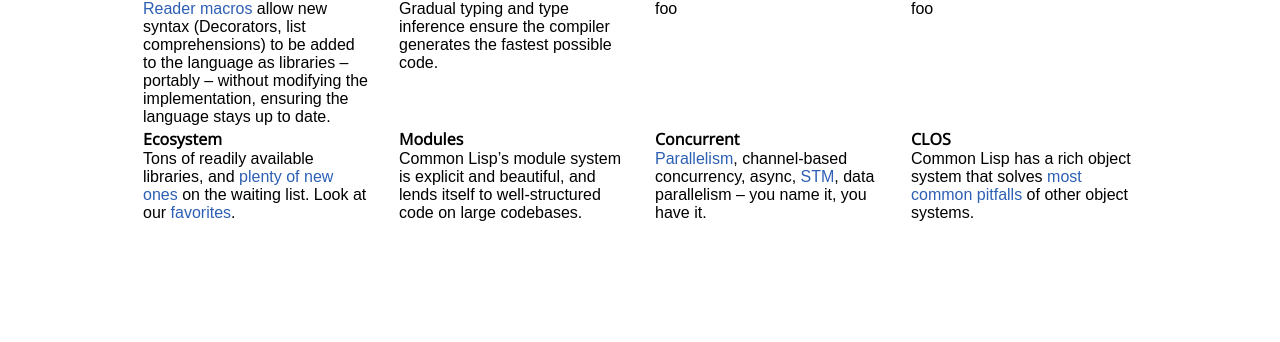
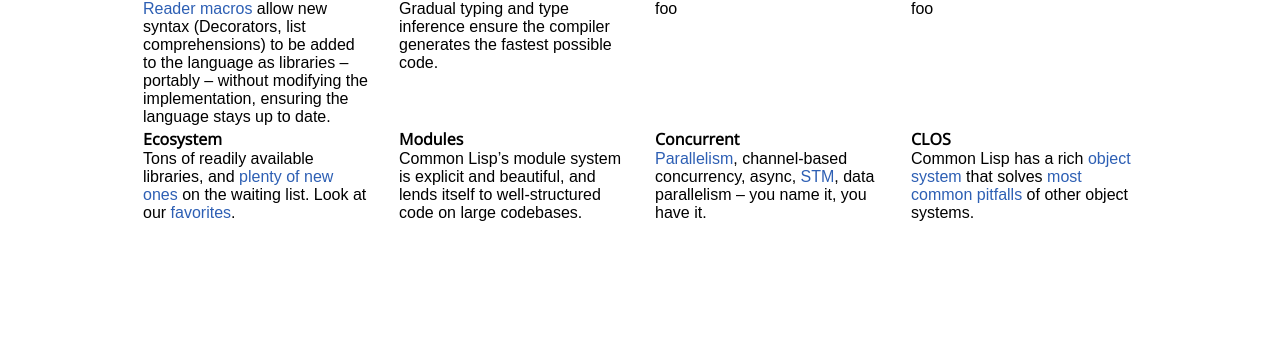
Before and after one commit to LispLang/lisplang.github.io, a Jekyll site: the page built from index.html, in a window 1280 px wide. Shown: the part 473-815 px from the top of the page. Built offline with Jekyll 4.4.1, drawn with Linux system fonts in a browser that asks for light colours; nearby versions of some CDN libraries; some of the changed lines change nothing that is shown.

Commit message:
Add link to CLOS article

```diff
--- a/_config.yml
+++ b/_config.yml
@@ -40,8 +40,8 @@
       [STM](/wiki/stm.html), data parallelism &ndash; you name it, you have it.
   - title: CLOS
     desc: |
-      Common Lisp has a rich object system that solves [most common
-      pitfalls](/wiki/clos.html#benefits) of other object systems.
+      Common Lisp has a rich [object system](/wiki/clos.html) that solves [most
+      common pitfalls](/wiki/clos.html#benefits) of other object systems.
 
 impls:
   - name: SBCL
```
